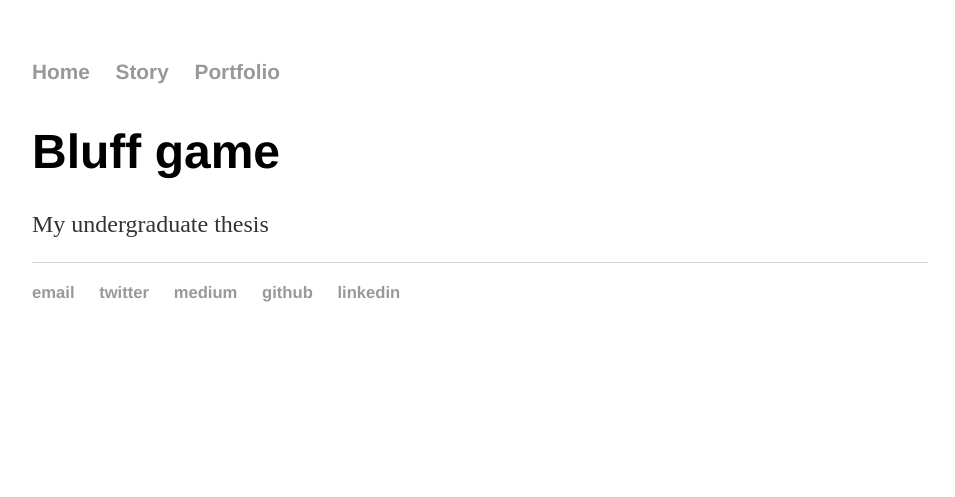
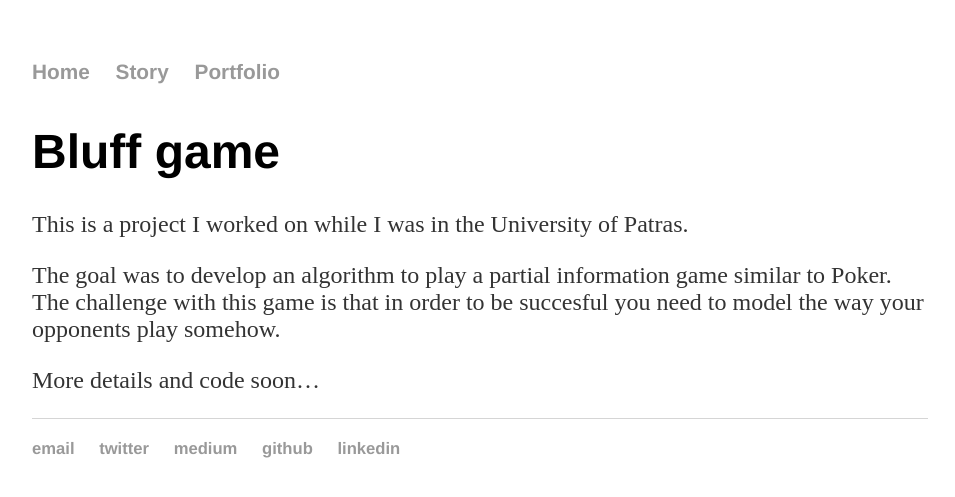
Before and after one commit to nsorros/nsorros.github.io, a Jekyll site: the page built from _posts/2012-07-10-bluff-game.md, in a window 1280 px wide. Shown: the top 497 px of the page, without its empty margins (160-1115 px from the left). Built offline with Jekyll 4.4.1, drawn with Linux system fonts in a browser that asks for light colours.

Commit message:
Update 2012-07-10-bluff-game.md

```diff
--- a/_posts/2012-07-10-bluff-game.md
+++ b/_posts/2012-07-10-bluff-game.md
@@ -4,4 +4,8 @@ title: Bluff game
 date: 2012-07-10
 ---
 
-My undergraduate thesis
+This is a project I worked on while I was in the University of Patras.
+
+The goal was to develop an algorithm to play a partial information game similar to Poker. The challenge with this game is that in order to be succesful you need to model the way your opponents play somehow.
+
+More details and code soon...
```
